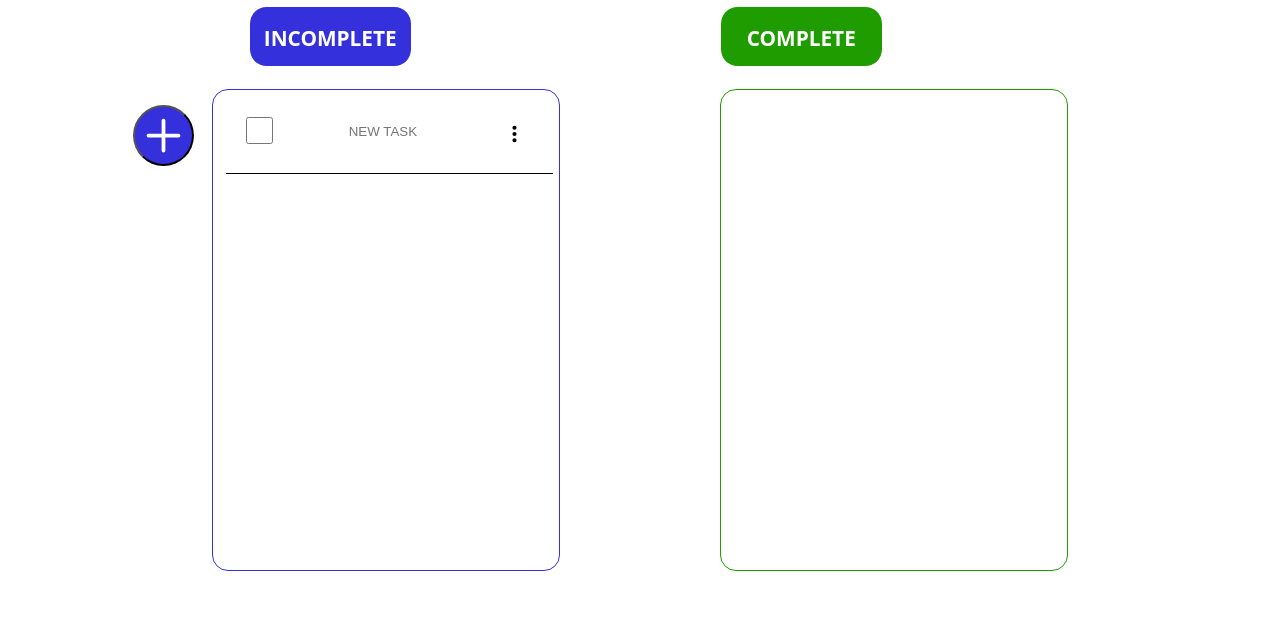
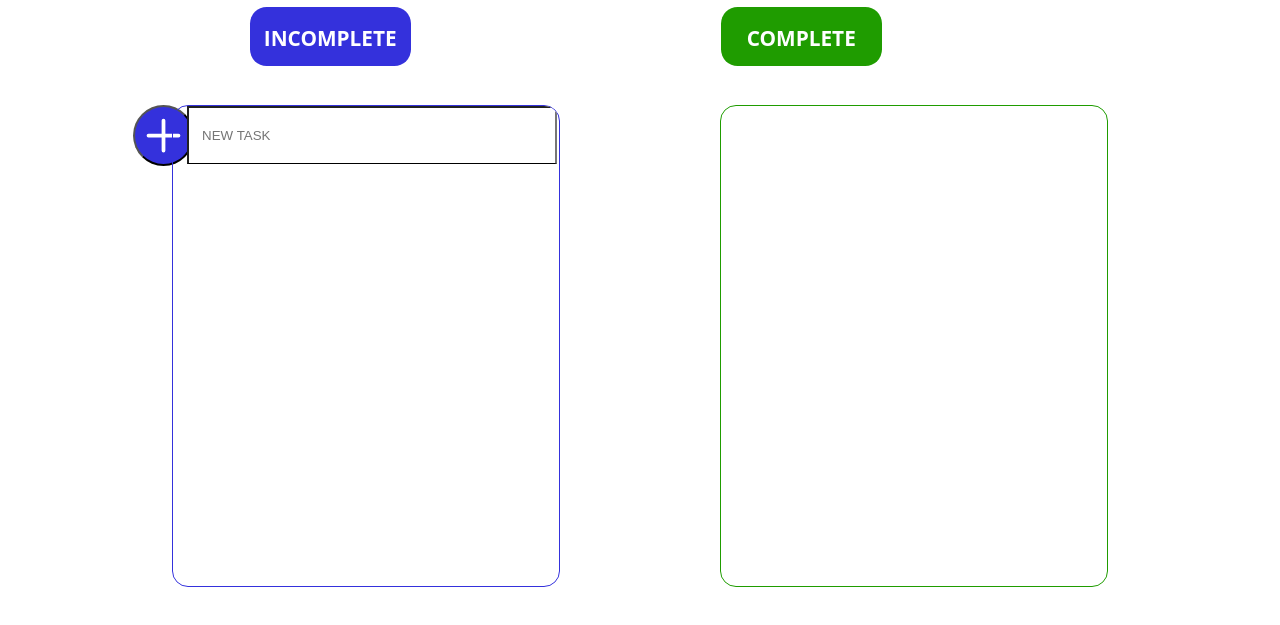
Before and after one commit to KangoChipaila/To-do-List-Website, a plain HTML site: page index.html in a window 1280 px wide. Both pictures are taken after a click on the button 163 px from the left and 286 px from the top of the page. Shown: the part 151-776 px from the top of the page. Drawn offline with Linux system fonts and the light colour scheme.

Commit message:
Fuction to add new tasks

```diff
--- a/index.html
+++ b/index.html
@@ -17,29 +17,43 @@
     <main id="main">
 
         <section id="incomplete-tasks">
-            <button type="button" id="add-task-button"><img src="./src/SVG/plus-large-svgrepo-com.svg" alt="add-task-button" height="55em" width="45em" id="plus-icon"></button>
+            <button type="button" onclick=newDiv() id="add-task-button"><img src="./src/SVG/plus-large-svgrepo-com.svg" alt="add-task-button" height="55em" width="45em" id="plus-icon"></button>
             <div id="incomplete">INCOMPLETE</div>
 
-            <div id="incomplete-task-box">
-                <form id="task-0">
-                    <input type="checkbox" name="task-done" id="checkbox" value="task-done">
-                    <label for="checkbox">
-                        <input type=text placeholder="NEW TASK" id="task-0-name">
-                    </label>
-                    <a class="more-options"><img src="./src/SVG/more-vertical-svgrepo-com.svg" alt="see more" height="40em" width="25em"></a>
-                </form>
-            </div>
+            <ul id="incomplete-task-box">
+
+            </ul>
         </section>
 
         <section id="complete-tasks">
             <div id="complete">COMPLETE</div>
-            <div id="complete-task-box">
-                <form>
+            <ul id="complete-task-box">
 
-                </form>
-            </div>
+            </ul>
         </section>
 
     </main>
+    <script>
+        let itemNum = 0;
+        function newDiv(){
+            iNum = itemNum.toString();
+            let id = 'task-' + iNum;
+
+            const g = document.createElement('input');
+            g.setAttribute('id', id);
+            g.setAttribute('placeholder', 'NEW TASK');
+            const list = document.getElementById('incomplete-task-box');
+            list.insertBefore(g, list.childNodes[0]);
+
+            const f = document.getElementById(id);
+            f.style.margin = '0 0 0 -2em';
+            f.style.padding = '1.5em 0 1.5em 1em';
+            f.style.borderBottom = '0.05em solid #000000';
+            f.style.width = '102%';
+
+
+            itemNum++;
+        }
+    </script>
 </body>
 </html>
--- a/main.css
+++ b/main.css
@@ -84,7 +84,7 @@ body{
 
 #incomplete-task-box{
     position: absolute;
-    overflow-y: hidden;
+    overflow-y: scroll;
     border: 0.1em solid #3431DC;
     border-radius: 1em;
     height: 60%;
```
